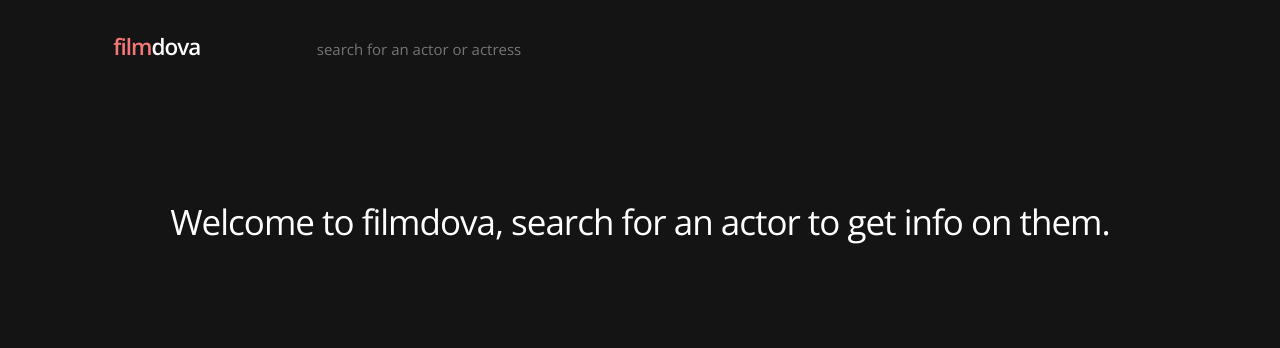
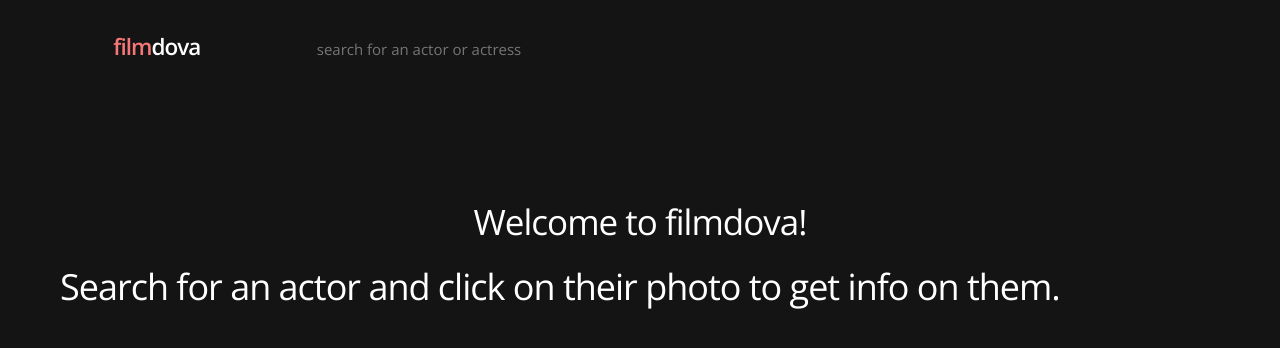
Before and after one commit to DevinHarris/filmdova, a website: page index.html in a window 1280 px wide. Drawn offline with nearby package versions, Linux system fonts and the light colour scheme.

Commit message:
Added new features

```diff
--- a/index.html
+++ b/index.html
@@ -30,7 +30,8 @@
 			<div class="twelve columns">
 				<div class="app">
 					<div class="welcome-msg">
-						<h2>Welcome to filmdova, search for an actor to get info on them.</h2>
+						<h2>Welcome to filmdova!</h2>
+						<h3>Search for an actor and click on their photo to get info on them.</h3>
 					</div>
 					<div class="app-wrap" style="display: none">
 						<div class="results-wrap">
```
